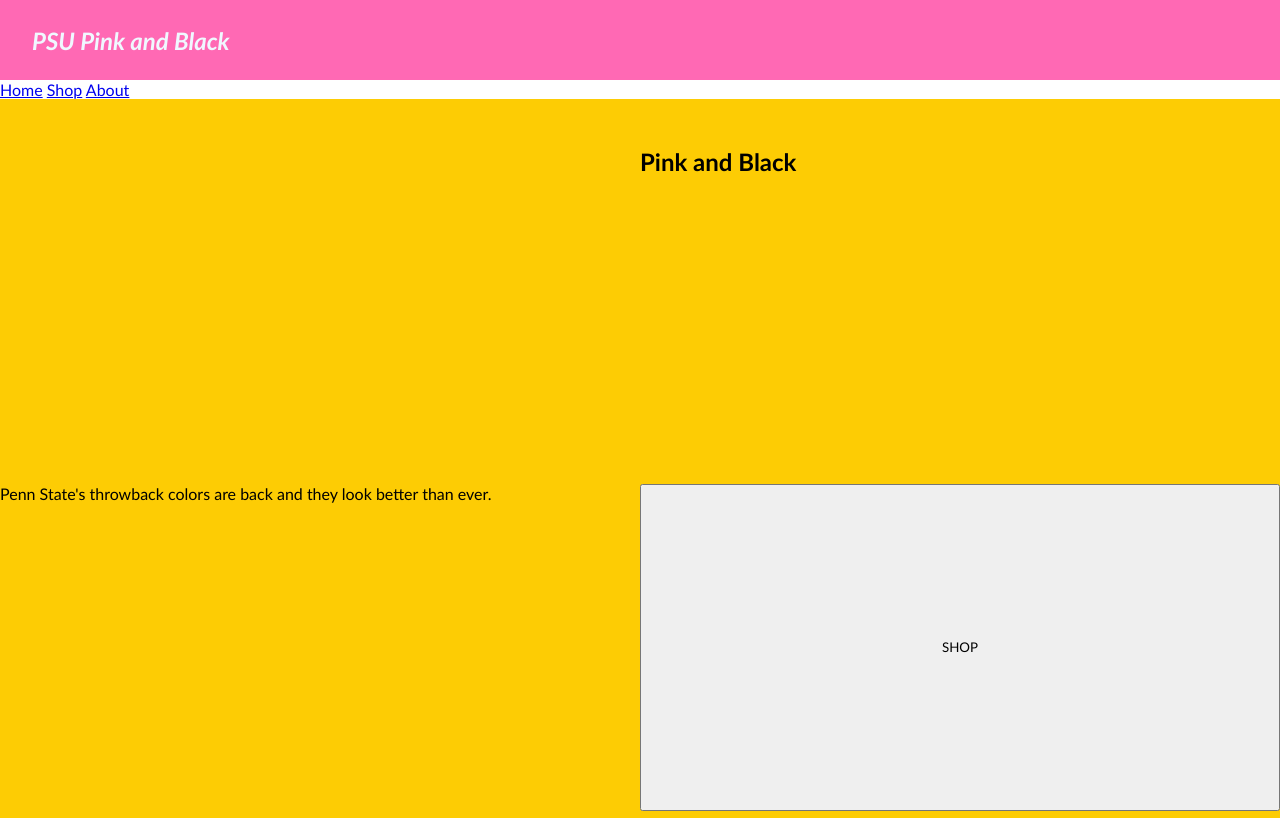
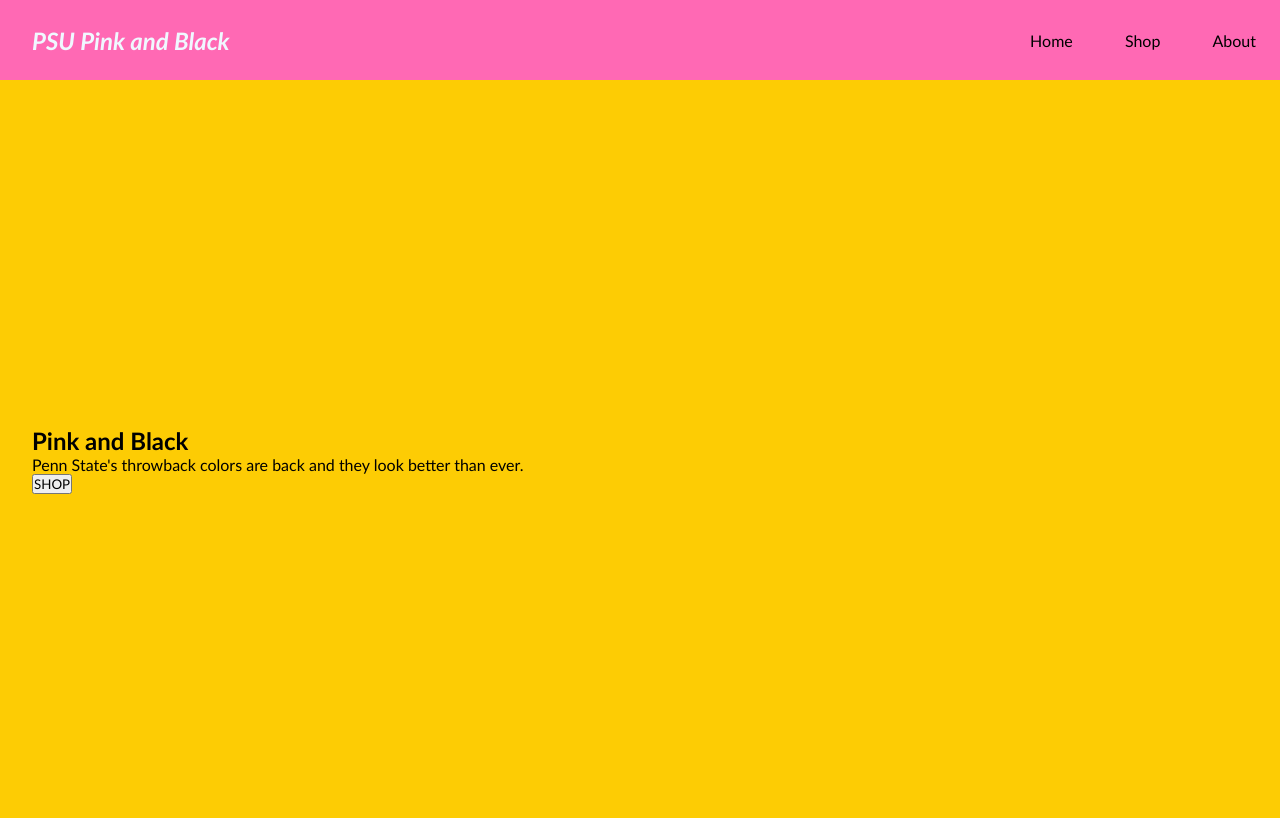
Before and after one commit to Jenkins412/Pink-and-Black---VSC, a plain HTML site: page index.html in a window 1280 px wide. Shown: the top 818 px of the page. Drawn offline with Linux system fonts and the light colour scheme.

Commit message:
fixed css

```diff
--- a/index.html
+++ b/index.html
@@ -9,18 +9,21 @@
     <title>Document</title>
 </head>
 <body>
-    <nav><div class="logo">PSU Pink and Black</div></nav>
-    <div class="nav-items">
-        <a href="/">Home</a>
-        <a href="/">Shop</a>
-        <a href="/">About</a>
-    </div>
+    <nav>
+        <div class="logo">PSU Pink and Black</div>
+        <div class="nav-items">
+            <a href="/">Home</a>
+            <a href="/">Shop</a>
+            <a href="/">About</a>
+        </div>
+    </nav>
     <section class="hero">
         <div class="hero-container">
-            <div class="column-left"></div>
+            <div class="column-left">
                 <h1>Pink and Black</h1>
                 <p>Penn State's throwback colors are back and they look better than ever.</p>
                 <button>SHOP</button>
+            </div>
         </div>
         <div class="column-right"></div>
         <img src="/Penn-State-University-Seal-Logo.png" alt="PSU Logo"
```
